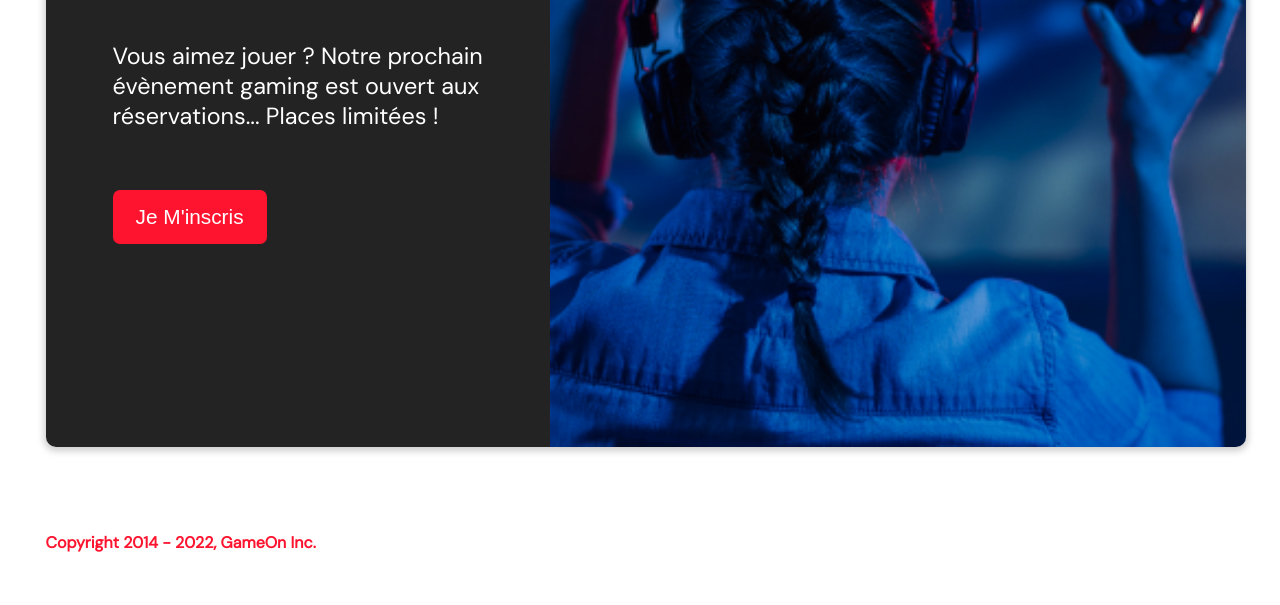
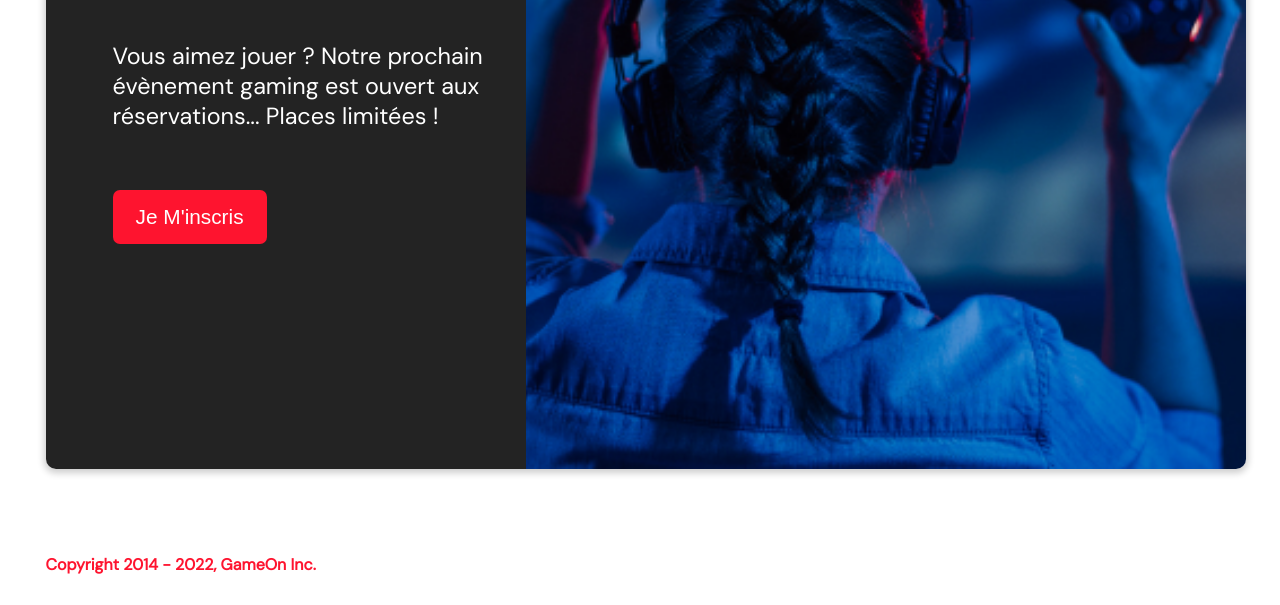
Before and after one commit to elistoj/Projet4, a plain HTML site: page index.html in a window 1280 px wide. Shown: the part 422-1027 px from the top of the page. Before the commit the page ends 1005 px from the top, so only its background shows below. Drawn offline with Linux system fonts and the light colour scheme.

Commit message:
Update modal.css

```diff
--- a/modal.css
+++ b/modal.css
@@ -422,7 +422,6 @@ input[data-error]::after {
   color: #fff;
   position: relative;
   text-align: left;
-  min-width: 424px;
 }
 .hero-content::after {
   content: "";
```
